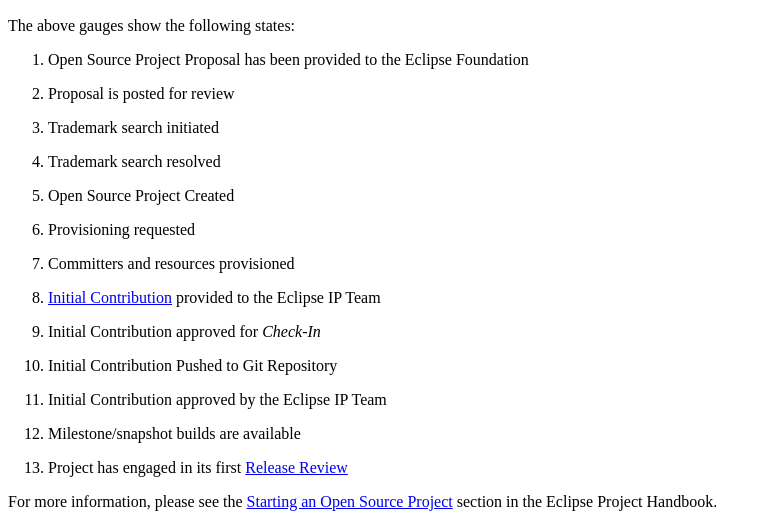
After one commit to eclipse-ee4j/ee4j-website, a PHP site: page /generated/status.html in a window 1280 px wide. The commit adds this page. Shown: the part 548-1075 px from the top of the page, without its empty margins (0-767 px from the left). Run offline with PHP 8.4, Linux system fonts and the light colour scheme; some libraries are stand-ins or nearby versions.

Commit message:
First pass at a project status page.

```diff
--- a/_projectCommon.php
+++ b/_projectCommon.php
@@ -10,4 +10,5 @@ $theme = "solstice";
 $Nav->addNavSeparator("EE4J", "/ee4j");
 $Nav->addCustomNav("PMC Minutes", "/ee4j/minutes", "_self", NULL);
 $Nav->addCustomNav("PMC News", "/ee4j/news", "_self", NULL);
+$Nav->addCustomNav("Project Status", "/ee4j/status.php", "_self", NULL);
 $Nav->addCustomNav("EE4J Charter", "https://projects.eclipse.org/projects/ee4j/charter", "_self", NULL);
--- /dev/null
+++ b/generated/status.html
@@ -0,0 +1,78 @@
+<!DOCTYPE html>
+<html lang="en">
+<head>
+<meta charset="UTF-8">
+<!--[if IE]><meta http-equiv="X-UA-Compatible" content="IE=edge"><![endif]-->
+<meta name="viewport" content="width=device-width, initial-scale=1.0">
+<meta name="generator" content="Asciidoctor 1.5.6.1">
+<title>EE4J Project Bootstrapping</title>
+<style>
+
+</style>
+<link rel="stylesheet" href="https://cdnjs.cloudflare.com/ajax/libs/font-awesome/4.6.3/css/font-awesome.min.css">
+</head>
+<body class="article">
+<div id="header">
+<h1>EE4J Project Bootstrapping</h1>
+</div>
+<div id="content">
+<div class="paragraph">
+<p>This page provides an overview of the bootstrapping state of the EE4J projects. This is based on information that is tracked by the Eclipse Foundation. Please report any discrepancies to <a href="mailto:emo@eclipse.org">emo@eclipse.org</a>.</p>
+</div>
+<div class="paragraph">
+<p>
+<iframe width="497" height="413" seamless frameborder="0" scrolling="no" src="https://docs.google.com/spreadsheets/d/e/2PACX-1vR2YaV3CpOgZZaTIdqIsObT8T3yZJCR9TRB2BFBNJCjzJQbze_EDtdNvnWu2BXpMpvBURR39JvO4nKQ/pubchart?oid=1889636913&amp;format=interactive"></iframe>
+</p>
+</div>
+<div class="paragraph">
+<p>The above gauges show the following states:</p>
+</div>
+<div class="olist arabic">
+<ol class="arabic">
+<li>
+<p>Open Source Project Proposal has been provided to the Eclipse Foundation</p>
+</li>
+<li>
+<p>Proposal is posted for review</p>
+</li>
+<li>
+<p>Trademark search initiated</p>
+</li>
+<li>
+<p>Trademark search resolved</p>
+</li>
+<li>
+<p>Open Source Project Created</p>
+</li>
+<li>
+<p>Provisioning requested</p>
+</li>
+<li>
+<p>Committers and resources provisioned</p>
+</li>
+<li>
+<p><a href="https://www.eclipse.org/projects/handbook/#ip-initial-contribution">Initial Contribution</a> provided to the Eclipse IP Team</p>
+</li>
+<li>
+<p>Initial Contribution approved for <em>Check-In</em></p>
+</li>
+<li>
+<p>Initial Contribution Pushed to Git Repository</p>
+</li>
+<li>
+<p>Initial Contribution approved by the Eclipse IP Team</p>
+</li>
+<li>
+<p>Milestone/snapshot builds are available</p>
+</li>
+<li>
+<p>Project has engaged in its first <a href="https://www.eclipse.org/projects/handbook/#release-review">Release Review</a></p>
+</li>
+</ol>
+</div>
+<div class="paragraph">
+<p>For more information, please see the <a href="https://www.eclipse.org/projects/handbook/#starting">Starting an Open Source Project</a> section in the Eclipse Project Handbook.</p>
+</div>
+</div>
+</body>
+</html>
```
Also changed, not shown: status.php (added, +48 -0 lines), 1 other file.
